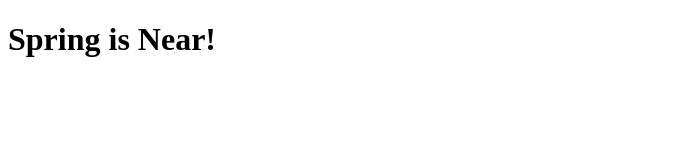
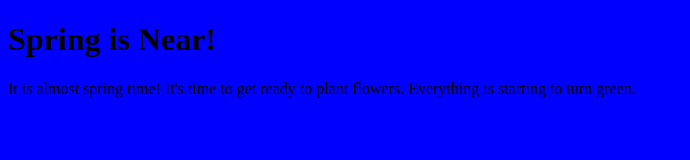
Before and after one commit to aprilkat/Spring, a plain HTML site: page index.html in a window 1280 px wide. Shown: the whole page, without its empty margins (0-690 px from the left). Drawn offline with Linux system fonts and the light colour scheme.

Commit message:
added a paragraph and a style sheet

```diff
--- a/index.html
+++ b/index.html
@@ -2,9 +2,11 @@
 <html lang="en" dir="ltr">
   <head>
     <meta charset="utf-8">
+    <link rel="stylesheet" href="style.css">
     <title></title>
   </head>
   <body>
     <h1>Spring is Near!</h1>
+    <p>It is almost spring time! It's time to get ready to plant flowers. Everything is starting to turn green.</p>
   </body>
 </html>
--- /dev/null
+++ b/style.css
@@ -0,0 +1,3 @@
+body {
+  background-color: blue;
+}
```
